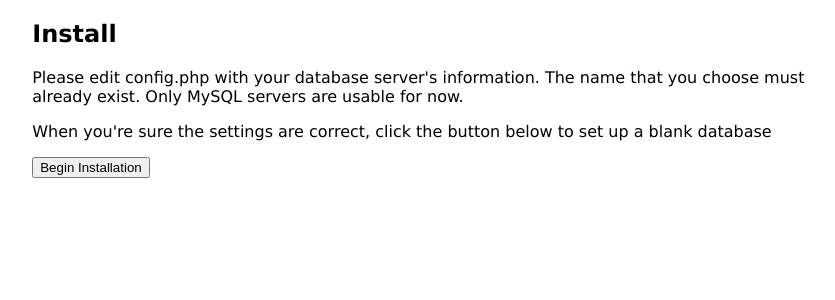
After one commit to root670/code-database, a PHP site: page /install.php in a window 1280 px wide. The commit adds this page. Shown: the top 300 px of the page, without its empty margins (197-1032 px from the left). Run offline with PHP 8.4, Linux system fonts and the light colour scheme.

Commit message:
Add database installation script
Also, get MySQL hostname from config.php.

```diff
--- /dev/null
+++ b/install.php
@@ -0,0 +1,55 @@
+<!DOCTYPE html>
+<html>
+<head>
+	<title>Install</title>
+	<link rel=stylesheet type='text/css' href='style.css' />
+</head>
+<body>
+<div class='main'>
+<h2>Install</h2>
+<?php
+
+if( isset($_GET['install']))
+{
+	echo "<p>Installing...</p>";
+
+	include('config.php');
+
+	$init = 'SET SQL_MODE="NO_AUTO_VALUE_ON_ZERO";';
+	$gamesTable = 'CREATE TABLE IF NOT EXISTS `games` (
+  `id` int(11) NOT NULL AUTO_INCREMENT,
+  `title` text NOT NULL,
+  `system` text NOT NULL,
+  `numOfCodes` int(11) NOT NULL,
+  PRIMARY KEY (`id`)
+) ENGINE=InnoDB  DEFAULT CHARSET=latin1 AUTO_INCREMENT=1487 ;';
+	$codesTable = 'CREATE TABLE IF NOT EXISTS `codes` (
+  `id` int(11) NOT NULL AUTO_INCREMENT,
+  `game_id` int(11) NOT NULL,
+  `name` text NOT NULL,
+  `code` text NOT NULL,
+  `note` text NOT NULL,
+  `credit` text NOT NULL,
+  PRIMARY KEY (`id`)
+) ENGINE=InnoDB  DEFAULT CHARSET=latin1 AUTO_INCREMENT=168001 ;';
+
+	$connection = mysql_connect($host, $user, $password);
+	mysql_select_db($database) or die("Error selecting database! Does it exist?");
+
+	mysql_query($init) or die("An error occured.");
+	mysql_query($gamesTable) or die("An error occured.");
+	mysql_query($codesTable) or die("An error occured.");
+
+	echo("<p>Database has been installed. Click <a href=index.php>here</a> to go to the frot page.</p>");
+}
+else
+{
+?>
+<p>Please edit config.php with your database server's information. The name that you choose must already exist. Only MySQL servers are usable for now.<p>
+<p>When you're sure the settings are correct, click the button below to set up a blank database</p>
+<form action=install.php method=get>
+	<input type=submit value="Begin Installation" name=install />
+</div>
+<?php } ?>
+</body>
+</html>
--- a/mass-add.php
+++ b/mass-add.php
@@ -68,7 +68,7 @@ if($adminMode)
 {
 	if (isset($_POST['gameid']) & isset($_POST['cheats']))
 	{
-		$connection = mysql_connect('localhost', $user, $password);
+		$connection = mysql_connect($host, $user, $password);
 
 		$gameId = mysql_real_escape_string($_POST['gameid']);
 		$cheats = mysql_real_escape_string($_POST['cheats']);
```
